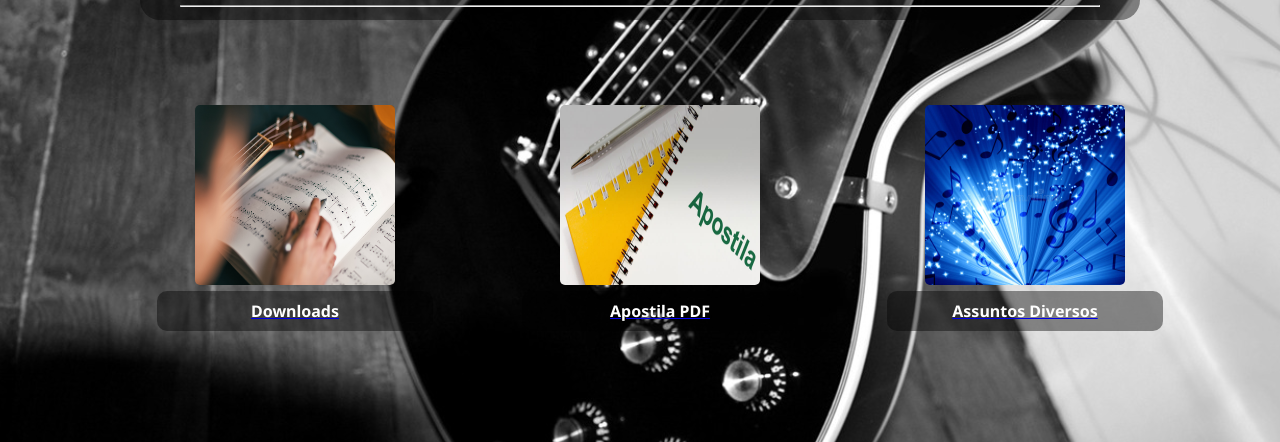
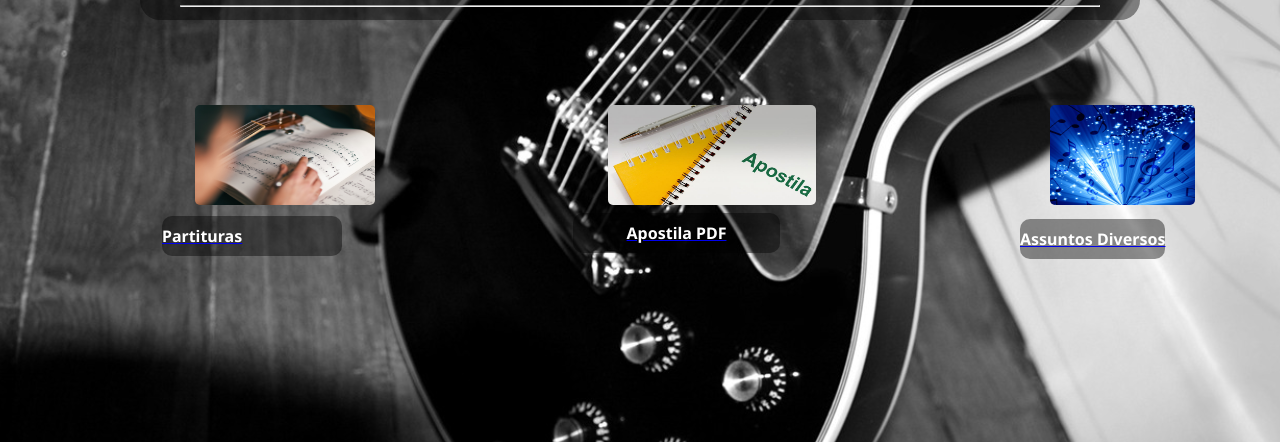
Before and after one commit to Dam1977/Dam-Musical, a plain HTML site: page index.html in a window 1280 px wide. Shown: the part 302-744 px from the top of the page. Drawn offline with Linux system fonts and the light colour scheme; files whose address does not match are found by name.

Commit message:
atualização

```diff
--- a/css/index.css
+++ b/css/index.css
@@ -33,6 +33,7 @@ main {
 .videos {
 	text-align: center;
 	margin: 0%;
+	width: 100%;
 }
 
 .banner {
@@ -41,6 +42,7 @@ main {
 	background: url(../img/Guitars.jpg);
 	background-size: 50%;
 	background-position-x: center;
+	width: 100%;
 }
 
 .subtitulo {
@@ -53,6 +55,12 @@ main {
 html {
 	height: 100%;
 	margin: 0px;
+	width: 100%;
+}
+
+h1 {
+	font-size: left;
+	width: 100%;
 }
 
 h3 {
@@ -61,17 +69,19 @@ h3 {
 	font-weight: bold;
 	font-style: normal;
 	text-align: justify;
+	width: 100%;
 }
 
 p {
 	color: white;
 	text-align: justify;
+	width: 100%;
 }
 
 .bg {
 	background-image: url(../img/Guitars.jpg);
 	margin: auto;
-
+	width: 100%;
 }
 
 ul {
@@ -79,6 +89,7 @@ ul {
 	display: flex;
 	justify-content: space-between;
 	margin-top: 20px;
+	width: 100%;
 }
 
 .body {
@@ -95,16 +106,19 @@ ul {
 }
 
 .Partituras img {
-	height: 180px;
-	width: 200px;
+	height: 100px;
+	align-items: auto;
+	width: 150px;
 	margin-top: 0px;
 	padding: 15px;
 	border-radius: 20px;
+	width: 100%;
 }
 .Partituras {
-	text-align: center;
+	text-align: left;
 	border-radius: 10px;
 	margin-top: 50px;
+	text-decoration: none;
 }
 
 .Partituras p:hover {
@@ -117,38 +131,45 @@ ul {
 
 .Diversos p:hover {
 	color: #87ceeb;
+	width: 100%;
 }
 
 .Apostila img {
-	height: 180px;
-	width: 200px;
+	height: 100px;
+	width: 150px;
 	margin-top: 0px;
 	padding: 15px;
 	border-radius: 20px;
+	width: 100%;
 }
 
 .Apostila {
 	text-align: left;
 	border-radius: 10px;
 	margin-top: 50px;
+	width: 100%;
 }
 
 .Diversos img {
-	height: 180px;
-	width: 200px;
+	height: 100px;
+	width: 150px;
 	margin-top: 0px;
 	padding: 15px;
+	align-items: 0px;
 	border-radius: 20px;
+	width: 100%;
 }
 .Diversos {
 	text-align: left;
 	border-radius: 10px;
 	color: blue;
 	margin-top: 50px;
+	width: 100%;
 }
 .subtitulo {
 	text-align: right;
 	margin-top: 0px;
+	width: 100%;
 }
 .footer.footer {
 	height: 45%;
@@ -256,7 +277,7 @@ ul {
 .sobre-nos {
 	background: url(../img/eu.PNG);
 	background-repeat: no-repeat;
-	height: 80%;
+	height: 58%;
 	width: 200%;
 	object-fit: cover;
 	margin-bottom: 0px;
--- a/index.html
+++ b/index.html
@@ -5,13 +5,13 @@
 	<title>Respire Música</title>
 	<meta charset="UTF-8" />
 	<meta http-equiv="X-UA-Compatible" content="IE=edge" />
-	<meta name="viewport" content="width=device-width, initial-scale=1.0" />
 	<link rel="preconnect" href="https://fonts.googleapis.com" />
 	<link rel="preconnect" href="https://fonts.gstatic.com" crossorigin />
 	<link rel="stylesheet"
 		href="https://fonts.googleapis.com/css2?family=Noto+Sans:wght@700&family=Noto+Serif:wght@700&family=Roboto+Condensed:wght@300&display=swap" />
 	<link rel="stylesheet" href="https://cdnjs.cloudflare.com/ajax/libs/font-awesome/5.15.3/css/all.min.css" />
 	<link rel="stylesheet" href="css/index.css" />
+	<meta name="viewport" content="width=device-width, initial-scale=1" />
 </head>
 
 
@@ -31,17 +31,18 @@
 	<ul>
 		<li>
 			<div class="Partituras">
-				<a href="Partituras.html"><img src="img/Partitura3.jpg" width="75%" height="35%" />
+				<a href="Partituras.html"><img src="img/Partitura3.jpg" width="75%" height="35%"/>
 				</a>
 				<a href="Partituras.html">
 					<p style="
-								text-align: center;
+								text-align: left;
 								margin: -10%;
 								background-color: #0000006b;
 								border-radius: 10px;
+								width: 100%;
 
 							">
-						Downloads
+						Partituras
 					</p>
 				</a>
 			</div>
@@ -74,6 +75,8 @@
 								background-color: #0000006b;
 								border-radius: 10px;
 								text-decoration: none;
+								width: 100%;
+
 							">
 						Assuntos Diversos
 					</p>
```
